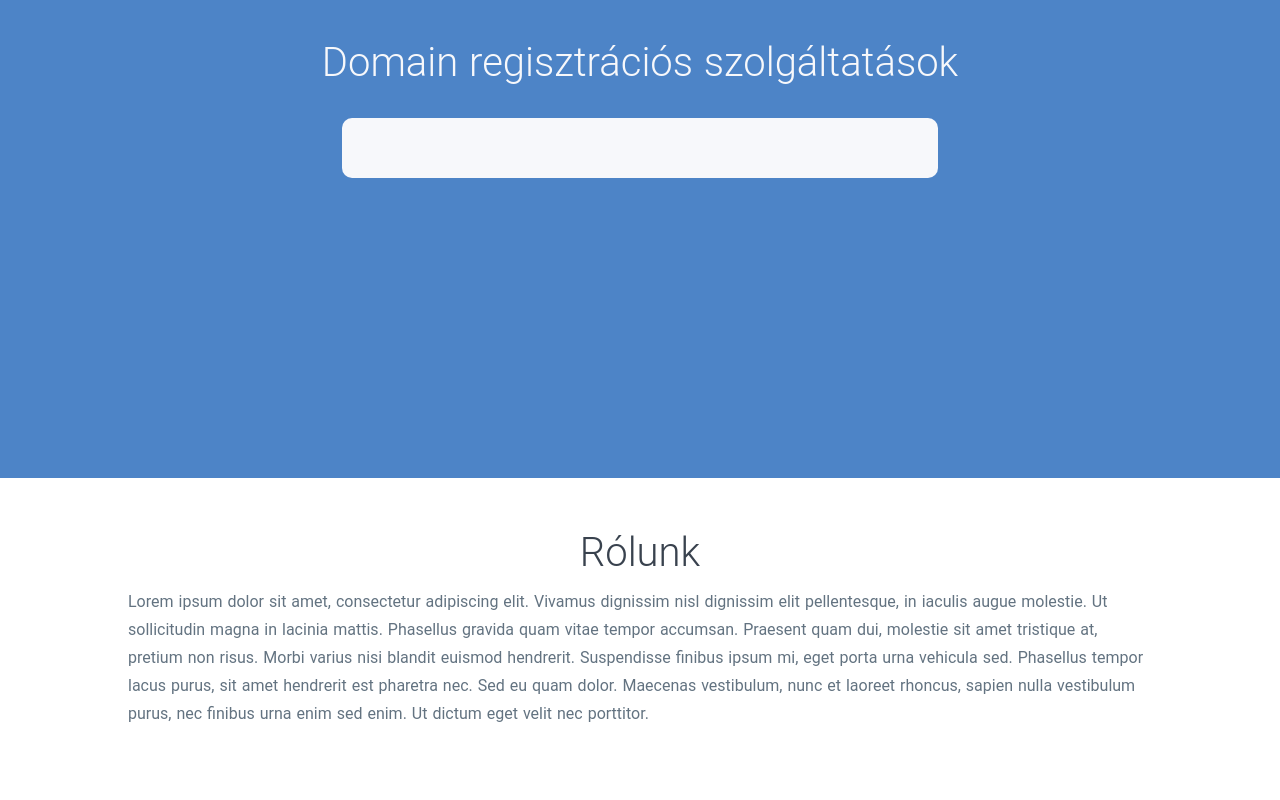
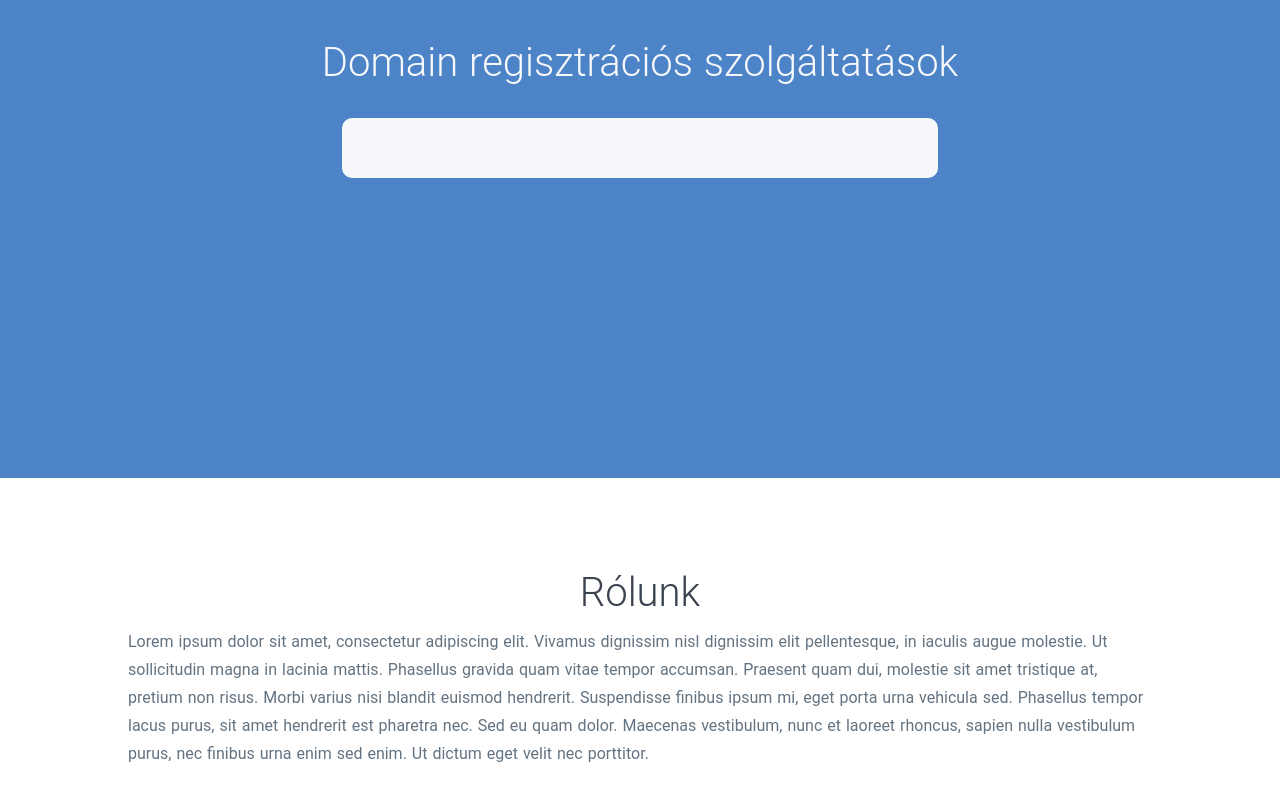
Before and after one commit to boti7/host-office, a Nuxt app: page / in a window 1280 px wide. Shown: the part 334-1134 px from the top of the page. Before the commit the page ends 1102 px from the top, so only its background shows below. Built offline with nearby package versions, Linux system fonts and the light colour scheme.

Commit message:
Make section styles global

```diff
--- a/components/SectionAboutUs.vue
+++ b/components/SectionAboutUs.vue
@@ -12,15 +12,5 @@
 </script>
 
 <style lang="scss" scoped>
-  @import '@/assets/_variables.scss';
 
-  .section {
-    padding: 40px 0;
-  }
-  h2 {
-    font-weight: 300;
-    font-size: 40px;
-    color: $title-color;
-    text-align: center;
-  }
 </style>
--- a/layouts/default.vue
+++ b/layouts/default.vue
@@ -25,9 +25,20 @@
     margin: 0;
   }
 
+  h2 {
+    font-weight: 300;
+    font-size: 40px;
+    color: $title-color;
+    text-align: center;
+  }
+
   .container {
     width: 100%;
     max-width: 1024px;
     margin: 0 auto;
   }
+
+  .section {
+    padding: 80px 0;
+  }
 </style>
```
